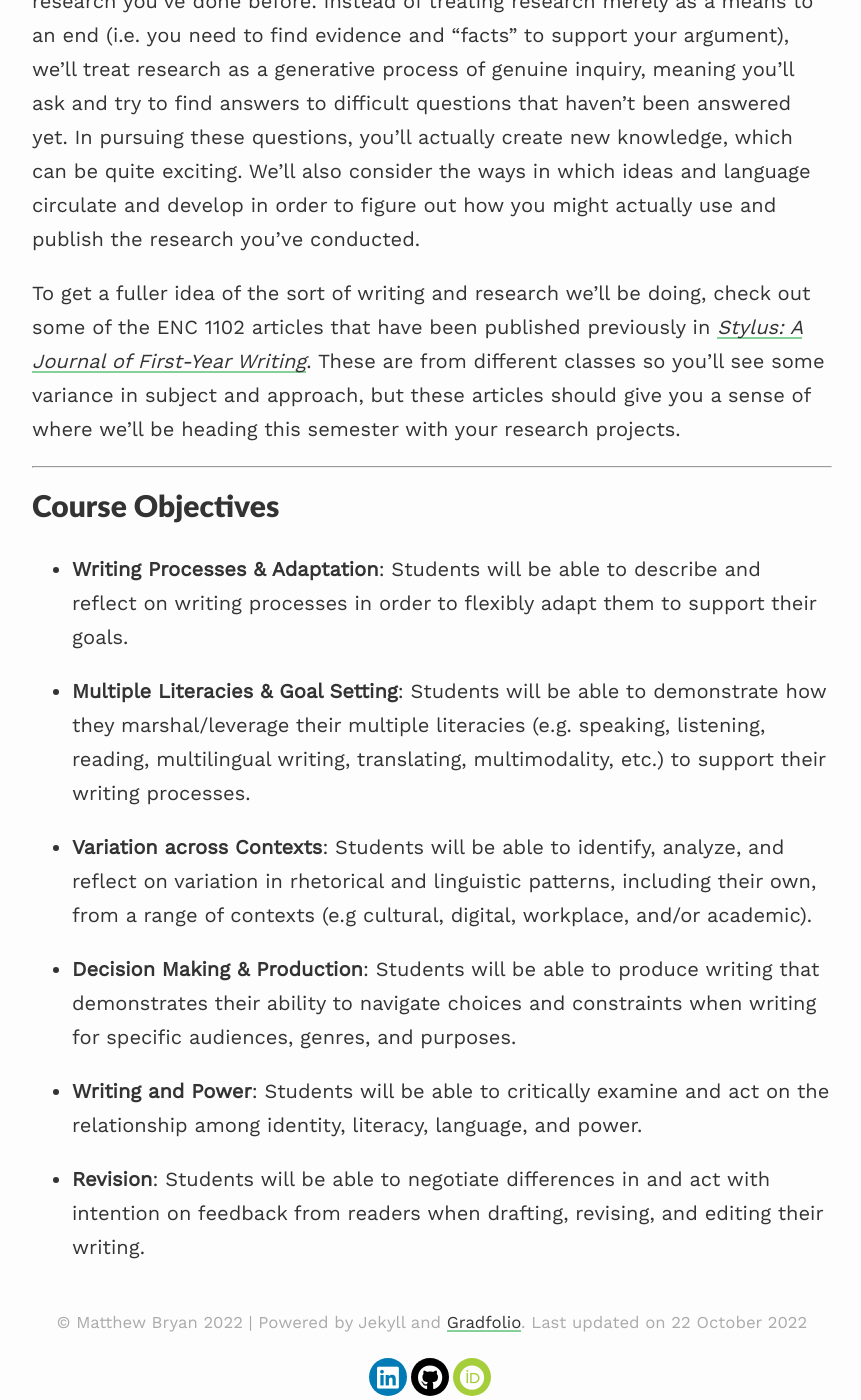
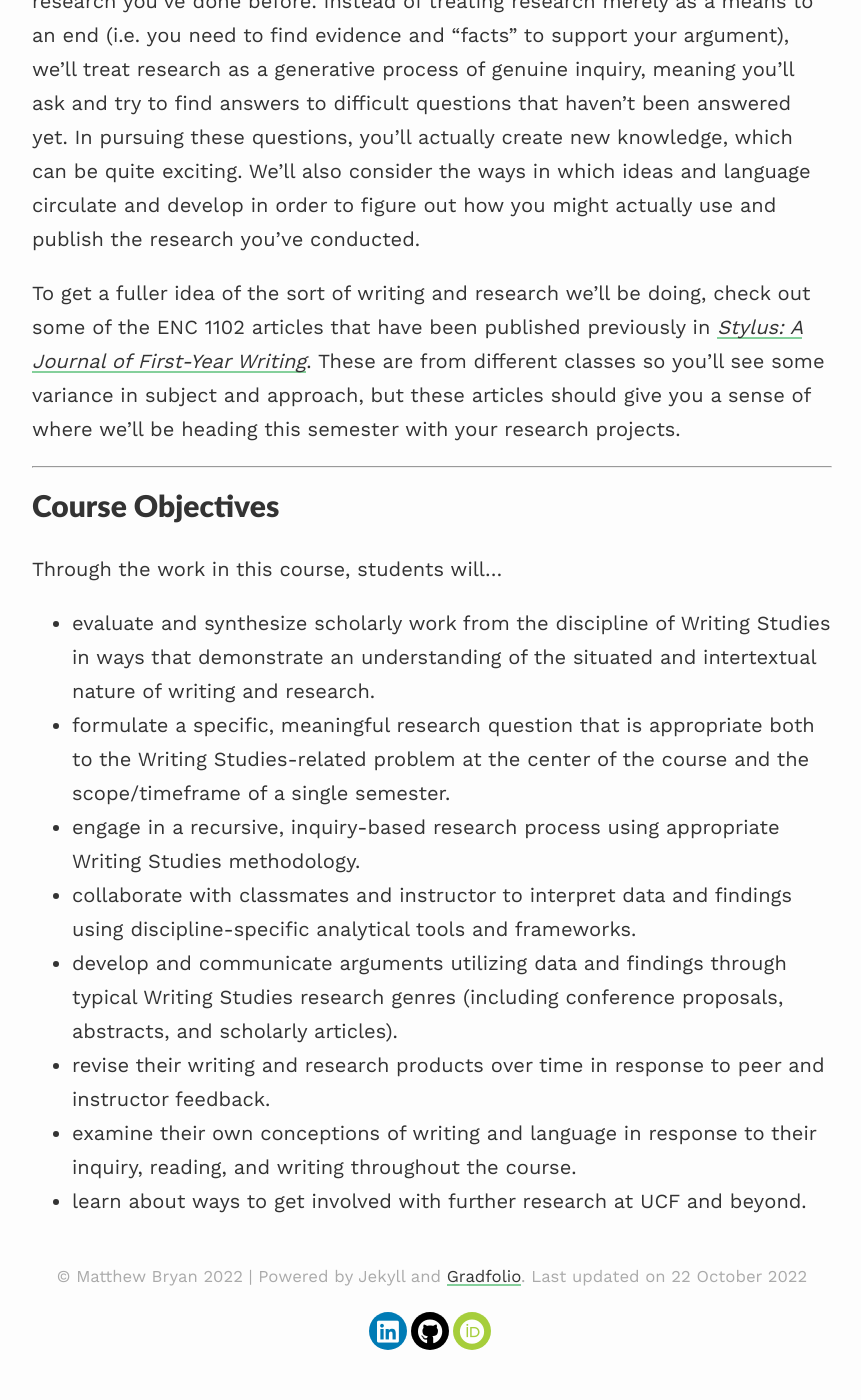
Before and after one commit to matthew-bryan/ENG6800Website, a Jekyll site: the page built from _posts/2022-10-09-compositionII.md, in a window 1280 px wide and 1400 px high, scrolled down 964 px. Shown: the whole window, without its empty margins (208-1069 px from the left). Built offline with Jekyll 4.4.1, drawn with Linux system fonts in a browser that asks for light colours; nearby versions of some CDN libraries; after the commit the page ends 2318 px from its top, so only the background shows below that.

Commit message:
finished adding courses

```diff
--- a/_posts/2022-10-09-compositionII.md
+++ b/_posts/2022-10-09-compositionII.md
@@ -16,14 +16,13 @@ To get a fuller idea of the sort of writing and research we'll be doing, check o
 
 ## Course Objectives
 
-- **Writing Processes & Adaptation**: Students will be able to describe and reflect on writing processes in order to flexibly adapt them to support their goals.
+Through the work in this course, students will...
 
-- **Multiple Literacies & Goal Setting**: Students will be able to demonstrate how they marshal/leverage their multiple literacies (e.g. speaking, listening, reading, multilingual writing, translating, multimodality, etc.) to support their writing processes.
-
-- **Variation across Contexts**: Students will be able to identify, analyze, and reflect on variation in rhetorical and linguistic patterns, including their own, from a range of contexts (e.g cultural, digital, workplace, and/or academic).
-
-- **Decision Making & Production**: Students will be able to produce writing that demonstrates their ability to navigate choices and constraints when writing for specific audiences, genres, and purposes.
-
-- **Writing and Power**: Students will be able to critically examine and act on the relationship among identity, literacy, language, and power.
-
-- **Revision**: Students will be able to negotiate differences in and act with intention on feedback from readers when drafting, revising, and editing their writing.
+- evaluate and synthesize scholarly work from the discipline of Writing Studies in ways that demonstrate an understanding of the situated and intertextual nature of writing and research.
+- formulate a specific, meaningful research question that is appropriate both to the Writing Studies-related problem at the center of the course and the scope/timeframe of a single semester.
+- engage in a recursive, inquiry-based research process using appropriate Writing Studies methodology.
+- collaborate with classmates and instructor to interpret data and findings using discipline-specific analytical tools and frameworks.
+- develop and communicate arguments utilizing data and findings through typical Writing Studies research genres (including conference proposals, abstracts, and scholarly articles).
+- revise their writing and research products over time in response to peer and instructor feedback.
+- examine their own conceptions of writing and language in response to their inquiry, reading, and writing throughout the course.
+- learn about ways to get involved with further research at UCF and beyond.
```
Also changed, not shown: _posts/2022-10-07-foundations.md (added, +41 -0 lines), _posts/2022-10-08-essayasculturalcommentary.md (added, +30 -0 lines).
